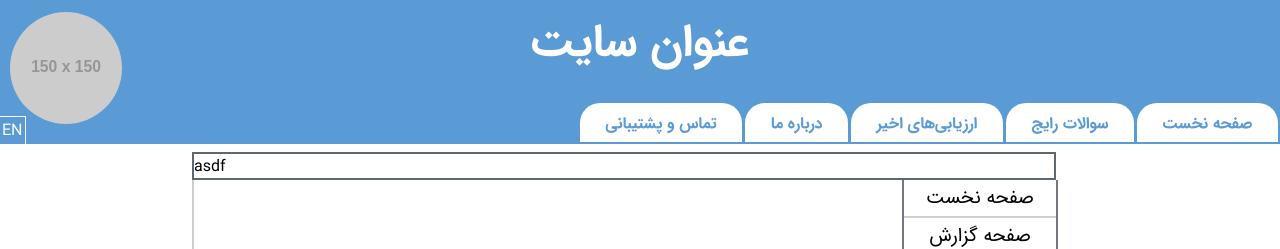
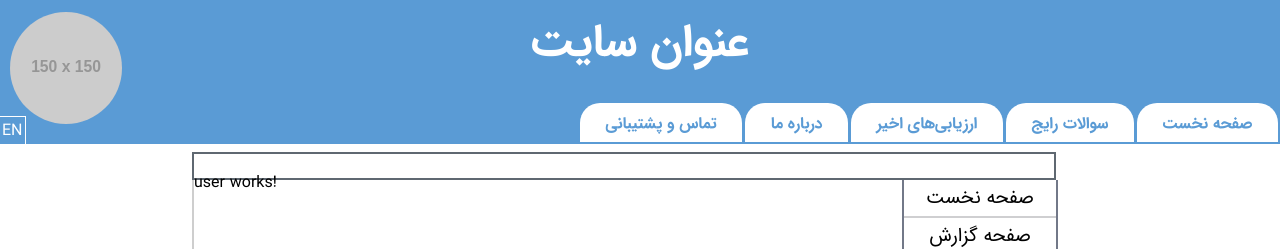
Before and after one commit to NavFar/SecurityTester-Front, an Angular app: page /admin in a window 1280 px wide. Shown: the top 249 px of the page. Built offline with nearby package versions, Linux system fonts and the light colour scheme; what ng-recaptcha, ngx-quill would draw is missing.

Commit message:
add user component

```diff
--- a/src/app/components/admin-base/admin-base.component.html
+++ b/src/app/components/admin-base/admin-base.component.html
@@ -1,6 +1,6 @@
 <div class="adminContainer">
   <div class="userSpace">
-    asdf
+      <app-user></app-user>
     </div>
     <div class="adminPages">
       <router-outlet name="adminRouter"></router-outlet>
```
